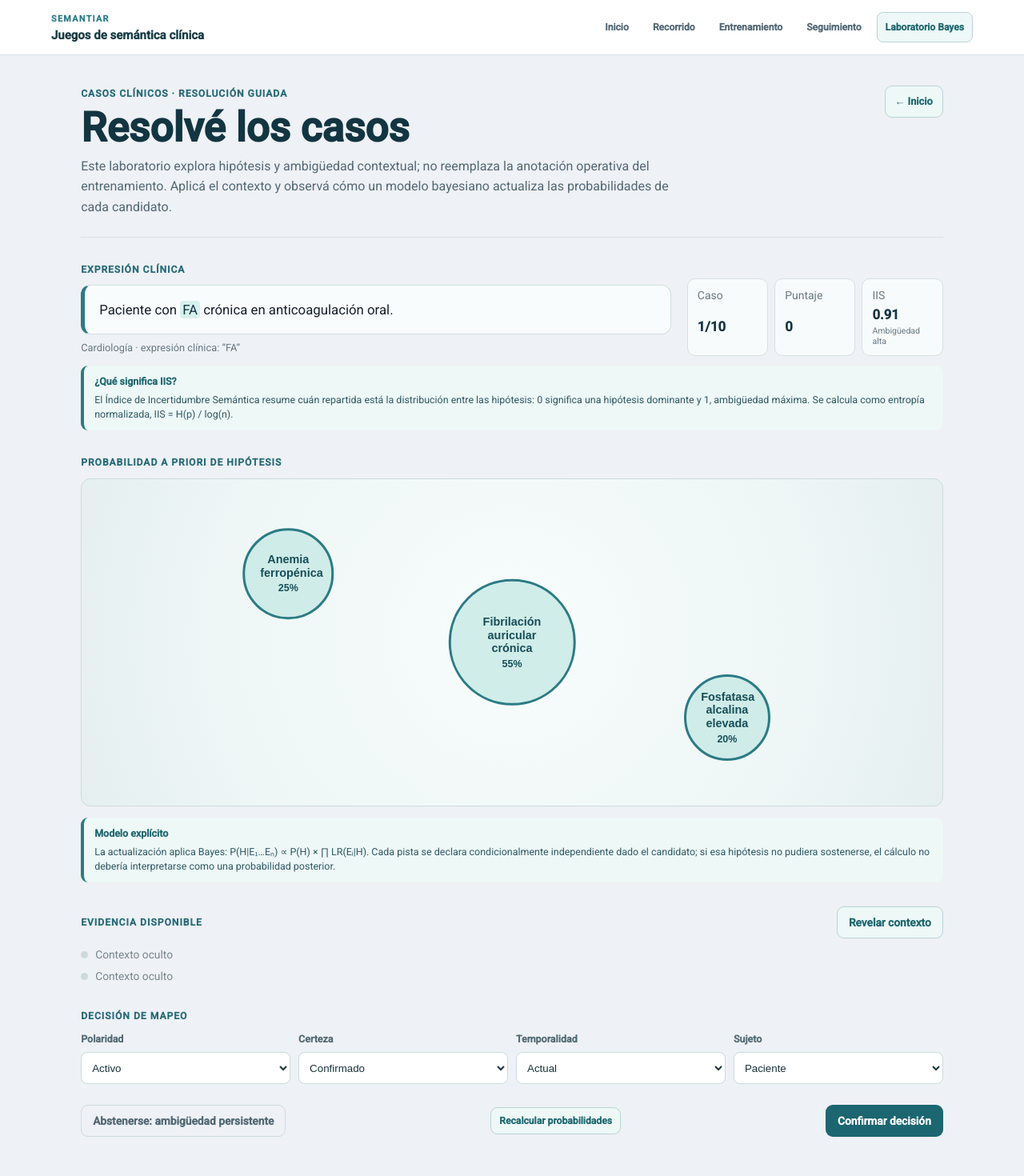
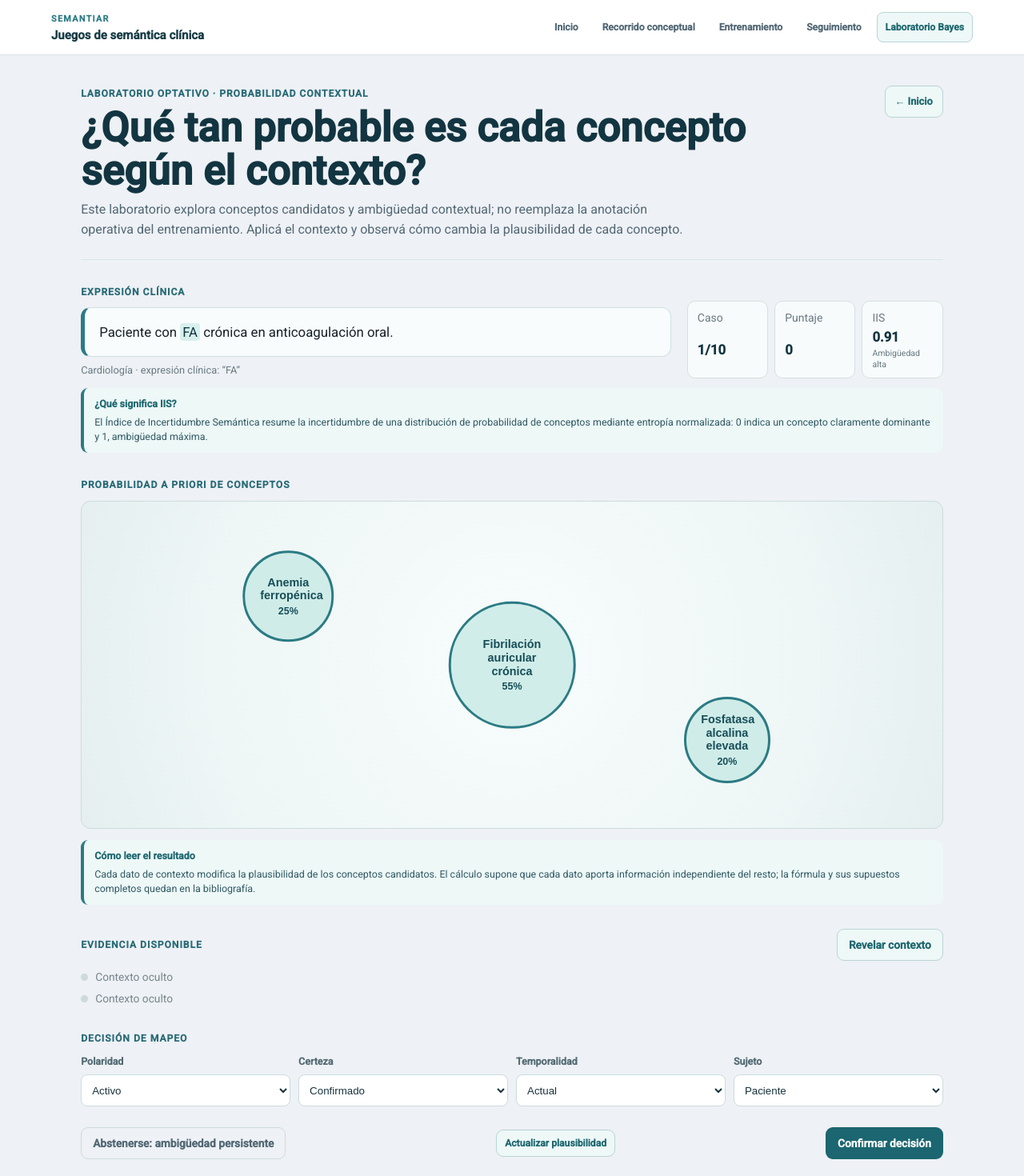
Before and after one commit to manwithbarba/semantiar_juegos, an Angular app: page /#/casos in a window 1280 px wide. Shown: the top 1470 px of the page at 80% size. Built offline with nearby package versions, Linux system fonts and the light colour scheme.

Commit message:
Clarify training modes and contextual probability

```diff
--- a/src/app/app.html
+++ b/src/app/app.html
@@ -12,7 +12,7 @@
       >
         Inicio
       </a>
-      <a routerLink="/expresiones" routerLinkActive="is-active">Recorrido</a>
+      <a routerLink="/expresiones" routerLinkActive="is-active">Recorrido conceptual</a>
       <a routerLink="/casos-reales" routerLinkActive="is-active">Entrenamiento</a>
       <a routerLink="/calibracion" routerLinkActive="is-active">Seguimiento</a>
       <a routerLink="/casos" routerLinkActive="is-active">Laboratorio Bayes</a>
--- a/src/app/bayes-game/bayes-game.component.html
+++ b/src/app/bayes-game/bayes-game.component.html
@@ -1,9 +1,9 @@
 <main class="bayes-game" aria-labelledby="bayes-game-title">
   <header class="game-header">
     <div>
-      <p class="eyebrow">Casos clínicos · resolución guiada</p>
-      <h1 id="bayes-game-title">Resolvé los casos</h1>
-      <p class="intro">Este laboratorio explora hipótesis y ambigüedad contextual; no reemplaza la anotación operativa del entrenamiento. Aplicá el contexto y observá cómo un modelo bayesiano actualiza las probabilidades de cada candidato.</p>
+      <p class="eyebrow">Laboratorio optativo · probabilidad contextual</p>
+      <h1 id="bayes-game-title">¿Qué tan probable es cada concepto según el contexto?</h1>
+      <p class="intro">Este laboratorio explora conceptos candidatos y ambigüedad contextual; no reemplaza la anotación operativa del entrenamiento. Aplicá el contexto y observá cómo cambia la plausibilidad de cada concepto.</p>
     </div>
     <a class="back-link" routerLink="/">← Inicio</a>
   </header>
@@ -29,15 +29,15 @@
     </div>
     <section class="iis-help" aria-label="Interpretación del IIS">
       <strong>¿Qué significa IIS?</strong>
-      <span>El Índice de Incertidumbre Semántica resume cuán repartida está la distribución entre las hipótesis: 0 significa una hipótesis dominante y 1, ambigüedad máxima. Se calcula como entropía normalizada, IIS = H(p) / log(n).</span>
+      <span>El Índice de Incertidumbre Semántica resume la incertidumbre de una distribución de probabilidad de conceptos mediante entropía normalizada: 0 indica un concepto claramente dominante y 1, ambigüedad máxima.</span>
     </section>
   </section>
 
   <section class="game-section" aria-labelledby="candidates-heading">
     <div class="section-heading">
-      <p class="section-label" id="candidates-heading">{{ revealedEvidence() === 0 ? 'Probabilidad a priori' : 'Probabilidad posterior bayesiana' }} de hipótesis</p>
+      <p class="section-label" id="candidates-heading">{{ revealedEvidence() === 0 ? 'Probabilidad a priori' : 'Plausibilidad contextual actualizada' }} de conceptos</p>
     </div>
-    <div class="probability-field" [attr.aria-label]="revealedEvidence() === 0 ? 'Probabilidad a priori de hipótesis' : 'Probabilidad posterior bayesiana de hipótesis'">
+    <div class="probability-field" [attr.aria-label]="revealedEvidence() === 0 ? 'Probabilidad a priori de conceptos' : 'Plausibilidad contextual actualizada de conceptos'">
       <button
         *ngFor="let candidate of activeCase().candidates; let i = index"
         class="probability-circle"
@@ -59,9 +59,9 @@
     </div>
   </section>
 
-  <section class="model-note" aria-label="Modelo probabilístico">
-    <strong>Modelo explícito</strong>
-    <span>La actualización aplica Bayes: P(H|E₁…Eₙ) ∝ P(H) × ∏ LR(Eᵢ|H). Cada pista se declara condicionalmente independiente dado el candidato; si esa hipótesis no pudiera sostenerse, el cálculo no debería interpretarse como una probabilidad posterior.</span>
+  <section class="model-note" aria-label="Cómo leer el resultado">
+    <strong>Cómo leer el resultado</strong>
+    <span>Cada dato de contexto modifica la plausibilidad de los conceptos candidatos. El cálculo supone que cada dato aporta información independiente del resto; la fórmula y sus supuestos completos quedan en la bibliografía.</span>
   </section>
 
   <section class="game-section" aria-labelledby="evidence-heading">
@@ -107,7 +107,7 @@
 
   <div class="action-row">
     <button class="btn btn-ghost" type="button" [disabled]="locked()" (click)="abstain()">Abstenerse: ambigüedad persistente</button>
-    <button class="btn btn-secondary btn-small" type="button" [disabled]="locked()" (click)="recalculateProbabilities()">Recalcular probabilidades</button>
+    <button class="btn btn-secondary btn-small" type="button" [disabled]="locked()" (click)="recalculateProbabilities()">Actualizar plausibilidad</button>
     <button class="btn btn-primary" type="button" (click)="submitDecision()">{{ submitLabel() }}</button>
   </div>
   <p class="feedback" role="status" aria-live="polite">{{ feedback() }}</p>
@@ -140,7 +140,7 @@
       } @else {
         <div class="operational-reference operational-reference-abstain">
           <strong>Salida operativa</strong>
-          <span>Abstenerse: las hipótesis siguen sin resolverse con la evidencia disponible.</span>
+          <span>Abstenerse: los conceptos candidatos siguen sin resolverse con la evidencia disponible.</span>
         </div>
       }
     </section>
--- a/src/app/bayes-game/bayes-game.component.ts
+++ b/src/app/bayes-game/bayes-game.component.ts
@@ -43,14 +43,14 @@ export function validateBayesCases(cases: readonly BayesCase[]): string[] {
   const errors: string[] = [];
   for (const item of cases) {
     const priorTotal = item.candidates.reduce((sum, candidate) => sum + candidate.initialProbability, 0);
-    if (item.candidates.length < 2) errors.push(`${item.specialty}: se requieren al menos dos hipótesis.`);
+    if (item.candidates.length < 2) errors.push(`${item.specialty}: se requieren al menos dos conceptos candidatos.`);
     if (Math.abs(priorTotal - 1) > 0.000001) errors.push(`${item.specialty}: los priors deben sumar 1.`);
     if (item.candidates.some((candidate) => !Number.isFinite(candidate.initialProbability) || candidate.initialProbability <= 0)) {
       errors.push(`${item.specialty}: cada prior debe ser positivo y finito.`);
     }
     for (const candidate of item.candidates) {
       if (candidate.code && (!/^\d{6,18}$/.test(candidate.code) || !VERIFIED_TRAINING_CONCEPTS[candidate.code])) {
-        errors.push(`${item.specialty}: SCTID de hipótesis no verificado (${candidate.code}).`);
+        errors.push(`${item.specialty}: SCTID de concepto candidato no verificado (${candidate.code}).`);
       }
     }
     for (const evidence of item.evidence) {
@@ -58,7 +58,7 @@ export function validateBayesCases(cases: readonly BayesCase[]): string[] {
         errors.push(`${item.specialty}: cada evento debe declarar independencia condicional.`);
       }
       if (evidence.likelihoodRatios.length !== item.candidates.length) {
-        errors.push(`${item.specialty}: cada evento debe tener una razón de verosimilitud por hipótesis.`);
+        errors.push(`${item.specialty}: cada evento debe tener una razón de verosimilitud por concepto candidato.`);
       }
       if (evidence.likelihoodRatios.some((ratio) => !Number.isFinite(ratio) || ratio <= 0)) {
         errors.push(`${item.specialty}: las razones de verosimilitud deben ser positivas y finitas.`);
@@ -68,7 +68,7 @@ export function validateBayesCases(cases: readonly BayesCase[]): string[] {
       errors.push(`${item.specialty}: el literal debe ser contiguo y estar presente en la nota.`);
     }
     if (item.answer !== null && (!Number.isInteger(item.answer) || !item.candidates[item.answer])) {
-      errors.push(`${item.specialty}: la respuesta esperada no apunta a una hipótesis válida.`);
+      errors.push(`${item.specialty}: la respuesta esperada no apunta a un concepto candidato válido.`);
     }
     const annotation = item.operationalAnnotation;
     if (annotation) {
@@ -391,8 +391,8 @@ export class BayesGameComponent {
     const maximum = Math.max(...this.posterior());
     this.feedback.set(
       revealed === 0
-        ? `Probabilidades recalculadas desde los priors. Hipótesis dominante: ${Math.round(maximum * 100)}%.`
-        : `Probabilidades recalculadas con ${revealed} ${revealed === 1 ? 'evento independiente' : 'eventos independientes'}. Hipótesis dominante: ${Math.round(maximum * 100)}%.`
+        ? `Plausibilidad actualizada desde la información previa. Concepto dominante: ${Math.round(maximum * 100)}%.`
+        : `Plausibilidad actualizada con ${revealed} ${revealed === 1 ? 'dato independiente' : 'datos independientes'}. Concepto dominante: ${Math.round(maximum * 100)}%.`
     );
   }
 
--- /dev/null
+++ b/src/app/corpus-cases/corpus-cases.component.extra.css
@@ -0,0 +1,7 @@
+.track-picker .track-instruction {
+  grid-column: 1 / -1;
+  margin: 0 0 2px;
+  color: #526875;
+  font-size: 0.84rem;
+  line-height: 1.5;
+}
--- a/src/app/corpus-cases/corpus-cases.component.html
+++ b/src/app/corpus-cases/corpus-cases.component.html
@@ -14,6 +14,7 @@
   </section>
 
   <section class="track-picker" aria-label="Modo de entrenamiento">
+    <p class="track-instruction">Elegí un modo para empezar: hacé clic en <strong>Guiado</strong> para recibir una explicación inmediata, en <strong>Práctica</strong> para resolver y revisar después, o en <strong>Dominio</strong> para registrar tu primera decisión y tu confianza antes de ver la devolución.</p>
     <button type="button" *ngFor="let track of tracks" [class.active]="selectedTrack() === track.id" (click)="selectTrack(track.id)">
       <strong>{{ track.label }}</strong><span>{{ track.description }}</span>
     </button>
--- a/src/app/corpus-cases/corpus-cases.component.ts
+++ b/src/app/corpus-cases/corpus-cases.component.ts
@@ -13,7 +13,7 @@ type CaseState = 'answering' | 'revealed';
   standalone: true,
   imports: [FormsModule, NgFor, NgIf, RouterLink],
   templateUrl: './corpus-cases.component.html',
-  styleUrl: './corpus-cases.component.css',
+  styleUrls: ['./corpus-cases.component.css', './corpus-cases.component.extra.css'],
   changeDetection: ChangeDetectionStrategy.OnPush,
 })
 export class CorpusCasesComponent {
--- a/src/app/learning/learning.component.html
+++ b/src/app/learning/learning.component.html
@@ -1,6 +1,6 @@
 <main class="learning-page">
   <header class="learning-hero">
-    <div><p class="eyebrow">{{ current().eyebrow }}</p><h1>{{ current().title }}</h1><p class="intro">{{ current().intro }}</p></div>
+    <div><p class="eyebrow">Recorrido conceptual · {{ current().eyebrow }}</p><h1>{{ current().title }}</h1><p class="intro">{{ current().intro }}</p></div>
     <a class="back-link" routerLink="/">← Inicio</a>
   </header>
   <div class="progress-line" aria-label="Progreso del recorrido"><span [style.width.%]="((index() + 1) / pages.length) * 100"></span></div>
@@ -34,5 +34,5 @@
     </div>
   </section>
   <section class="takeaway"><strong>Idea clave</strong><span>{{ current().takeaway }}</span></section>
-  <nav class="page-nav" aria-label="Navegación del recorrido"><a *ngIf="previous()" [routerLink]="'/' + previous().path">← {{ previous().title }}</a><a class="cases-link" routerLink="/casos-reales">Ir al entrenamiento →</a><a *ngIf="next()" [routerLink]="'/' + next().path">{{ next().title }} →</a></nav>
+  <nav class="page-nav" aria-label="Navegación del recorrido conceptual"><a *ngIf="previous()" [routerLink]="'/' + previous().path">← {{ previous().title }}</a><a *ngIf="next(); else trainingLink" class="next-link" [routerLink]="'/' + next().path">Siguiente paso: {{ next().title }} →</a><ng-template #trainingLink><a class="cases-link" routerLink="/casos-reales">Comenzar entrenamiento →</a></ng-template></nav>
 </main>
```
Also changed, not shown: 2 other files (tests, documents, lock files or other folders).
